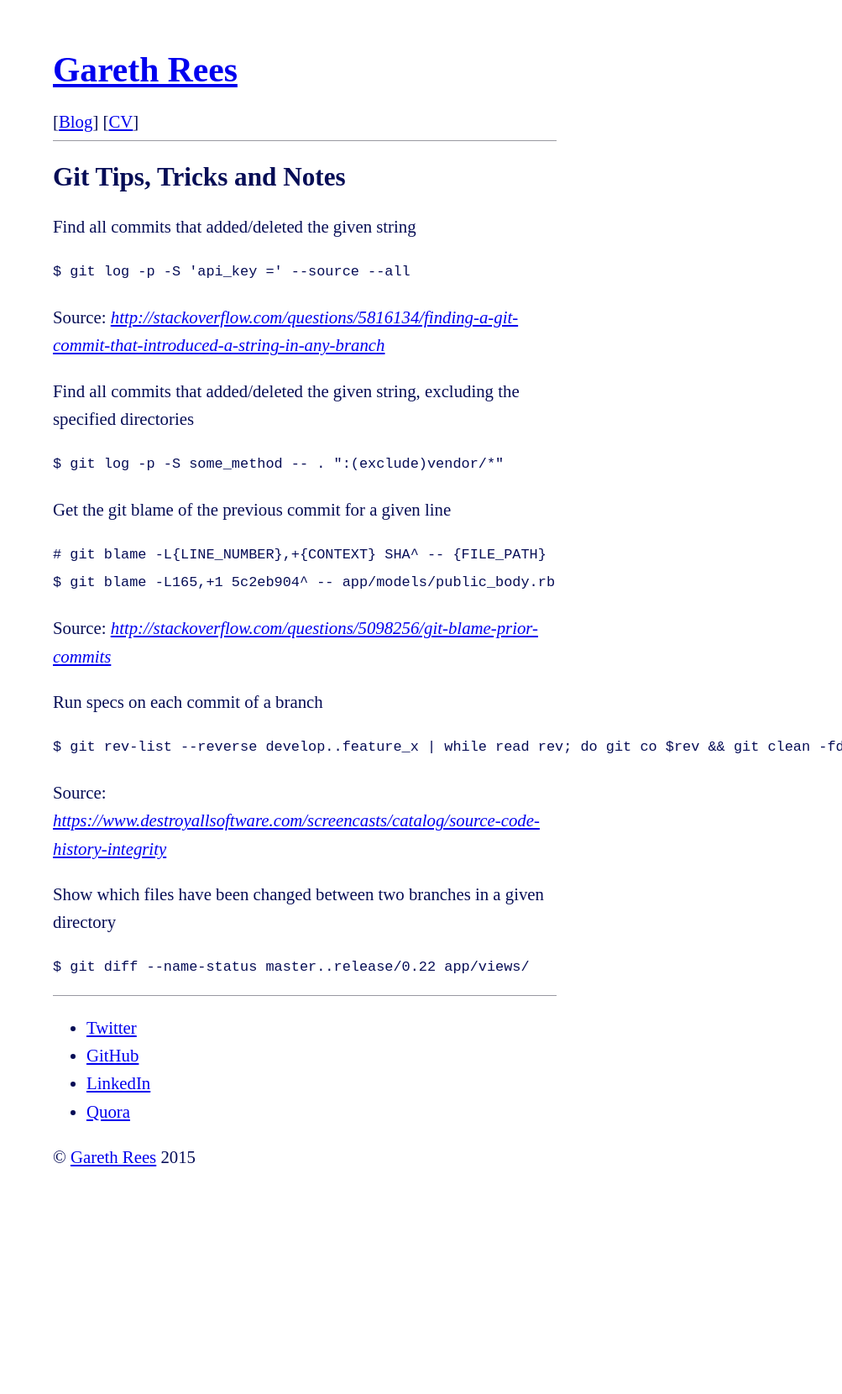
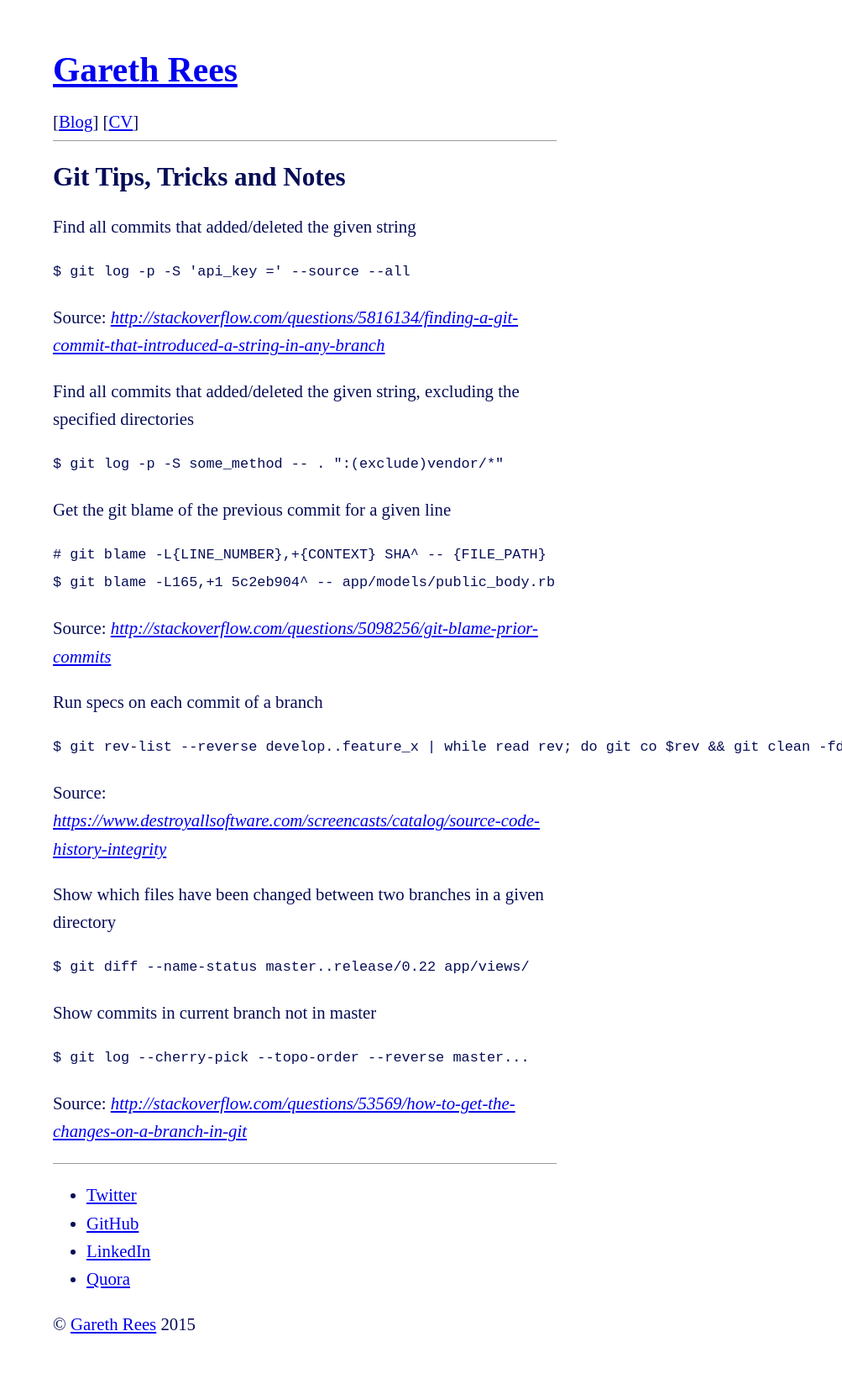
Before and after one commit to garethrees/garethrees.github.com, a Jekyll site: the page built from _posts/2014-10-03-git-notes.md, in a window 1280 px wide. Shown: the whole page at 84% size, without its empty margins (277-1280 px from the left). Built offline with Jekyll 4.4.1, drawn with Linux system fonts in a browser that asks for light colours; before the commit the page ends 1461 px from its top, so only the background shows below that.

Commit message:
Update 2014-10-03-git-notes.md

```diff
--- a/_posts/2014-10-03-git-notes.md
+++ b/_posts/2014-10-03-git-notes.md
@@ -31,3 +31,9 @@ Source: _<https://www.destroyallsoftware.com/screencasts/catalog/source-code-his
 Show which files have been changed between two branches in a given directory
 
     $ git diff --name-status master..release/0.22 app/views/
+
+Show commits in current branch not in master
+
+    $ git log --cherry-pick --topo-order --reverse master...
+
+Source: _<http://stackoverflow.com/questions/53569/how-to-get-the-changes-on-a-branch-in-git>_
```
